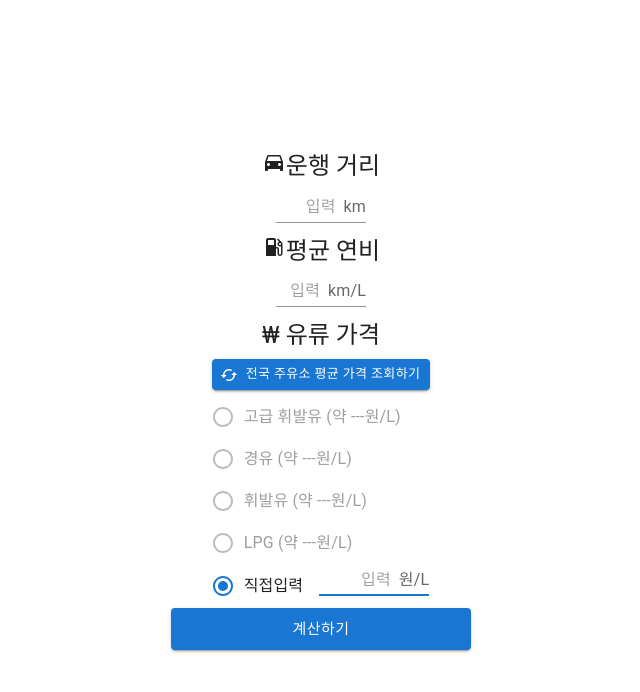
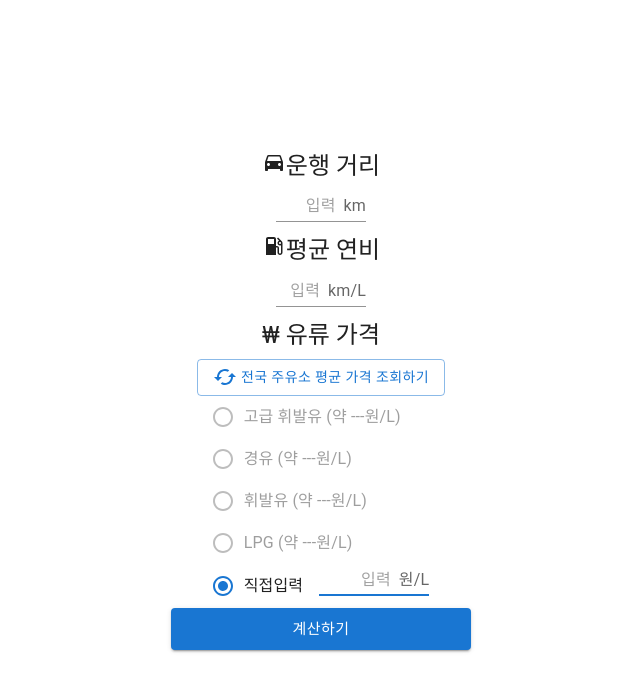
Before and after one commit to Yongveloper/FuelCostCalculator-Web, a Next.js app: page / in a window 1280 px wide. Shown: the top 692 px of the page, without its empty margins (319-959 px from the left). Built offline with nearby package versions, Linux system fonts and the light colour scheme.

Commit message:
[스타일] 가격 불러오기 버튼 스타일 수정 로딩 모션 추가

```diff
--- a/src/Components/OilPriceFetchButton.tsx
+++ b/src/Components/OilPriceFetchButton.tsx
@@ -1,30 +1,25 @@
 import React from 'react';
 import { Box, Button } from '@mui/material';
 import CachedIcon from '@mui/icons-material/Cached';
+import { LoadingButton } from '@mui/lab';
 
 interface IOilPriceFetchButtonProps {
+  loading: boolean;
   onClick: () => void;
 }
 
-function OilPriceFetchButton({ onClick }: IOilPriceFetchButtonProps) {
+function OilPriceFetchButton({ loading, onClick }: IOilPriceFetchButtonProps) {
   return (
-    <Box
-      sx={{
-        marginBottom: '0.35em',
-        display: 'flex',
-        justifyContent: 'center',
-        alignItems: 'center',
-      }}
+    <LoadingButton
+      size="medium"
+      onClick={onClick}
+      loading={loading}
+      loadingIndicator="불러오는중..."
+      variant="outlined"
     >
-      <Button
-        variant="contained"
-        size="small"
-        startIcon={<CachedIcon />}
-        onClick={onClick}
-      >
-        전국 주유소 평균 가격 조회하기
-      </Button>
-    </Box>
+      <CachedIcon sx={{ marginRight: '4px' }} />
+      <span>전국 주유소 평균 가격 조회하기</span>
+    </LoadingButton>
   );
 }
 
```
